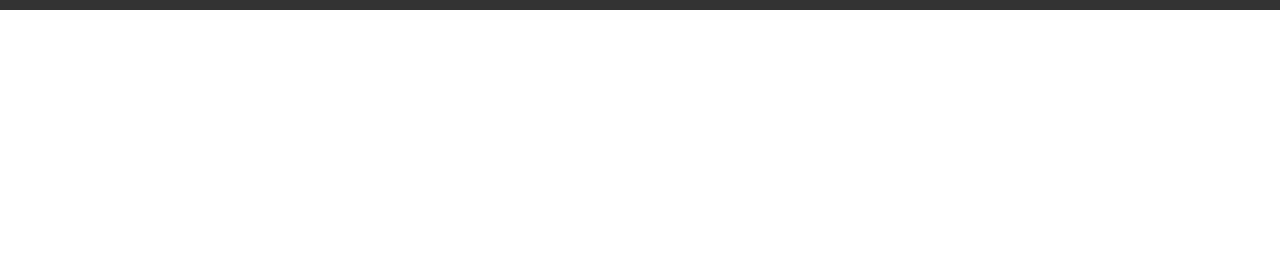
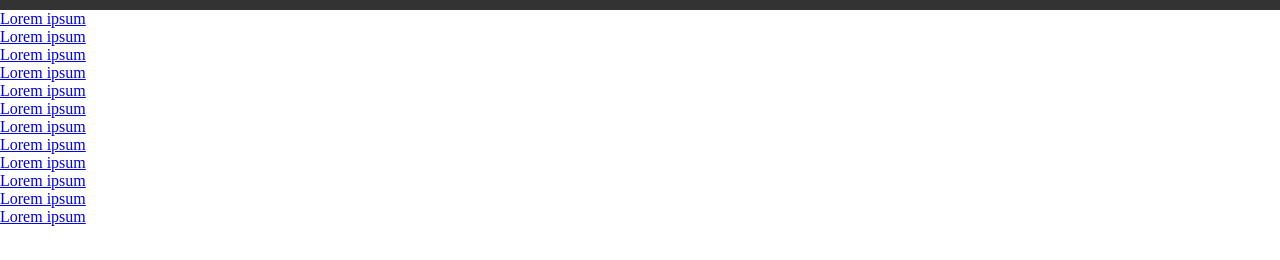
Before and after one commit to Rolls98/TEST_GIT_NAN, a plain HTML site: page index.html in a window 1280 px wide. Shown: the part 60-320 px from the top of the page. Drawn offline with Linux system fonts and the light colour scheme.

Commit message:
Ajout du footer au projet

```diff
--- a/index.html
+++ b/index.html
@@ -20,6 +20,32 @@
             <a href="">Contacts</a>
         </nav>
     </header>
+    <footer>
+        <div class="link">
+            <ul>
+                <li><a href="#">Lorem ipsum</a></li>
+                <li><a href="#">Lorem ipsum</a></li>
+                <li><a href="#">Lorem ipsum</a></li>
+                <li><a href="#">Lorem ipsum</a></li>
+            </ul>
+        </div>
+        <div class="link">
+            <ul>
+                <li><a href="#">Lorem ipsum</a></li>
+                <li><a href="#">Lorem ipsum</a></li>
+                <li><a href="#">Lorem ipsum</a></li>
+                <li><a href="#">Lorem ipsum</a></li>
+            </ul>
+        </div>
+        <div class="link">
+            <ul>
+                <li><a href="#">Lorem ipsum</a></li>
+                <li><a href="#">Lorem ipsum</a></li>
+                <li><a href="#">Lorem ipsum</a></li>
+                <li><a href="#">Lorem ipsum</a></li>
+            </ul>
+        </div>
+    </footer>
 </body>
 
 </html>
```
